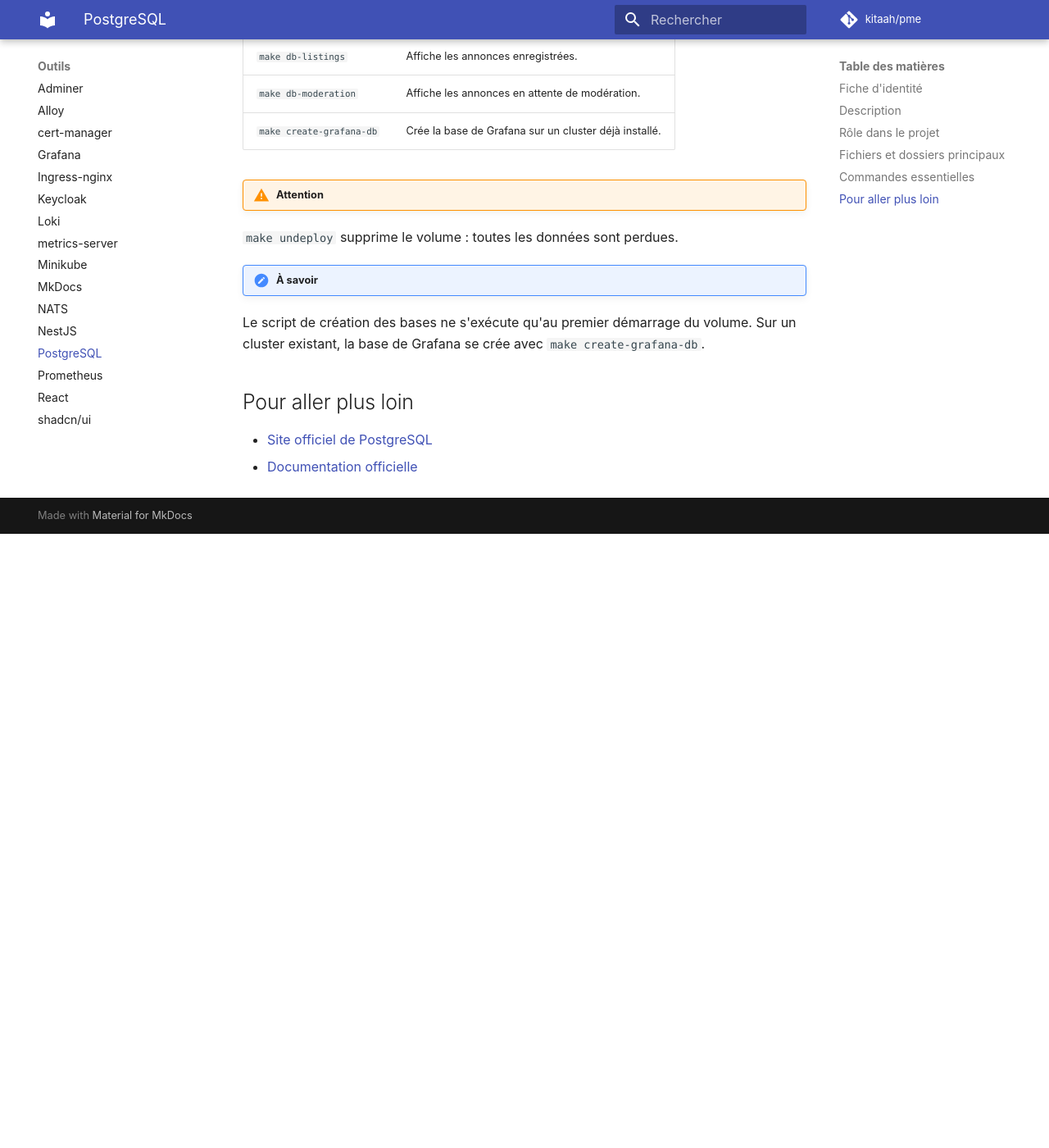
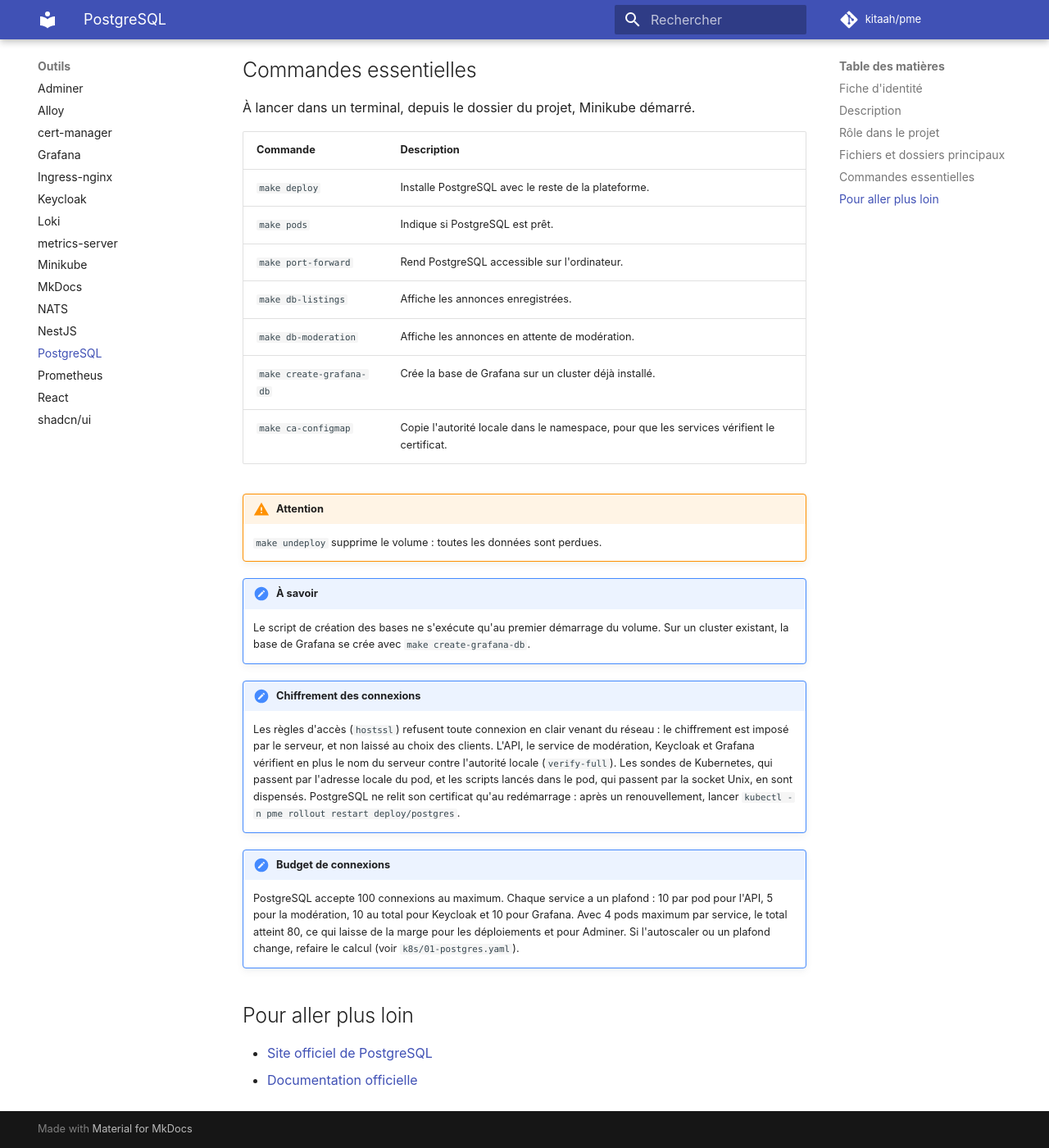
Before and after one commit to kitaah/pme, an MkDocs documentation site: the page built from docs/outils/postgresql.md, in a window 1280 px wide and 1400 px high, scrolled down 1946 px. Shown: the whole window at 82% size. Built offline with MkDocs 1.6.1 and Material for MkDocs 9.7.7, drawn with Linux system fonts in a browser that asks for light colours; comment, search, counter and statistics services are not loaded; before the commit the page ends 2597 px from its top, so only the background shows below that; some of the changed text lies outside the part shown.

Commit message:
docs(mkocs): updating mkdocs

```diff
--- a/docs/outils/postgresql.md
+++ b/docs/outils/postgresql.md
@@ -5,6 +5,7 @@
 | Information | Détail |
 |---|---|
 | **Rôle** | Stocke les données de la plateforme dans des bases relationnelles |
+| **Chiffrement** | TLS 1.3 obligatoire pour les connexions venant du réseau |
 | **Version** | PostgreSQL 18 |
 | **Adresse en local** | `localhost:5432` (après `make port-forward`) |
 
@@ -21,6 +22,9 @@ ou pas du tout. Une même instance PostgreSQL peut héberger plusieurs bases ind
 - **SQL** : langage qui sert à lire et à modifier les données d'une base.
 - **Instance** : programme PostgreSQL en fonctionnement. Il héberge une ou plusieurs bases.
 - **Volume** : espace disque conservé quand le conteneur s'arrête ou redémarre.
+- **TLS** : technique qui chiffre une connexion et prouve l'identité du serveur.
+- **`pg_hba.conf`** : fichier qui décide qui peut se connecter, depuis où et comment.
+- **`verify-full`** : réglage côté client qui exige le chiffrement et vérifie le nom du serveur.
 
 ## Rôle dans le projet
 
@@ -29,6 +33,7 @@ ou pas du tout. Une même instance PostgreSQL peut héberger plusieurs bases ind
 - Il stocke les comptes et les rôles de Keycloak dans la base `keycloak`.
 - Il stocke les tableaux de bord de Grafana dans la base `grafana`.
 - Sans lui, aucune donnée n'est conservée et les services ne démarrent plus.
+- Il n'accepte du réseau que des connexions chiffrées, avec un certificat fourni par cert-manager.
 
 ## Fichiers et dossiers principaux
 
@@ -36,6 +41,8 @@ ou pas du tout. Une même instance PostgreSQL peut héberger plusieurs bases ind
 |---|---|
 | `k8s/01-postgres.yaml` | Déploie PostgreSQL dans Minikube, avec son volume de données. |
 | `k8s/config/postgres-init.sh` | Crée les bases supplémentaires au premier démarrage. |
+| `k8s/config/postgres-hba.conf` | Impose le chiffrement aux connexions venant du réseau. |
+| `k8s/00-internal-tls.yaml` | Demande le certificat du serveur à cert-manager. |
 | `api/src/config/configuration.ts` | Lit les paramètres de connexion de l'API. |
 | `moderation-service/src/config/configuration.ts` | Lit les paramètres de connexion du service de modération. |
 | `api/src/migrations/` | Contient les scripts qui créent et font évoluer les tables de l'API. |
@@ -53,13 +60,28 @@ ou pas du tout. Une même instance PostgreSQL peut héberger plusieurs bases ind
 | `make db-listings` | Affiche les annonces enregistrées. |
 | `make db-moderation` | Affiche les annonces en attente de modération. |
 | `make create-grafana-db` | Crée la base de Grafana sur un cluster déjà installé. |
+| `make ca-configmap` | Copie l'autorité locale dans le namespace, pour que les services vérifient le certificat. |
 
 !!! warning "Attention"
-`make undeploy` supprime le volume : toutes les données sont perdues.
+    `make undeploy` supprime le volume : toutes les données sont perdues.
 
 !!! note "À savoir"
-Le script de création des bases ne s'exécute qu'au premier démarrage du volume. Sur un cluster existant, la base de
-Grafana se crée avec `make create-grafana-db`.
+    Le script de création des bases ne s'exécute qu'au premier démarrage du volume. Sur un cluster existant, la base de
+    Grafana se crée avec `make create-grafana-db`.
+
+!!! note "Chiffrement des connexions"
+    Les règles d'accès (`hostssl`) refusent toute connexion en clair venant du réseau : le chiffrement est imposé par le
+    serveur, et non laissé au choix des clients. L'API, le service de modération, Keycloak et Grafana vérifient en plus
+    le nom du serveur contre l'autorité locale (`verify-full`). Les sondes de Kubernetes, qui passent par l'adresse
+    locale du pod, et les scripts lancés dans le pod, qui passent par la socket Unix, en sont dispensés.
+    PostgreSQL ne relit son certificat qu'au redémarrage : après un renouvellement, lancer
+    `kubectl -n pme rollout restart deploy/postgres`.
+
+!!! note "Budget de connexions"
+    PostgreSQL accepte 100 connexions au maximum. Chaque service a un plafond : 10 par pod pour l'API, 5 pour la
+    modération, 10 au total pour Keycloak et 10 pour Grafana. Avec 4 pods maximum par service, le total atteint 80,
+    ce qui laisse de la marge pour les déploiements et pour Adminer. Si l'autoscaler ou un plafond change, refaire le
+    calcul (voir `k8s/01-postgres.yaml`).
 
 ## Pour aller plus loin
 
```
